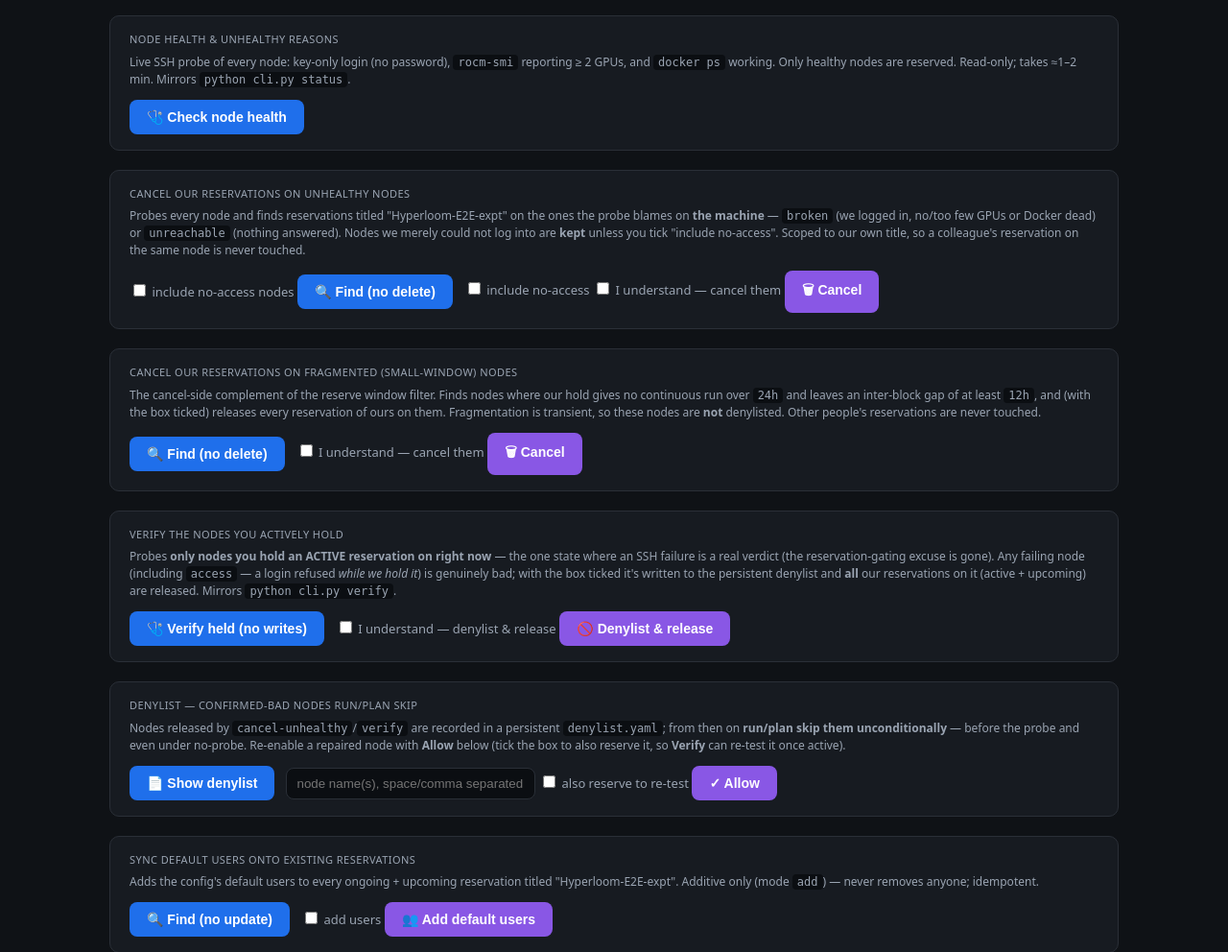
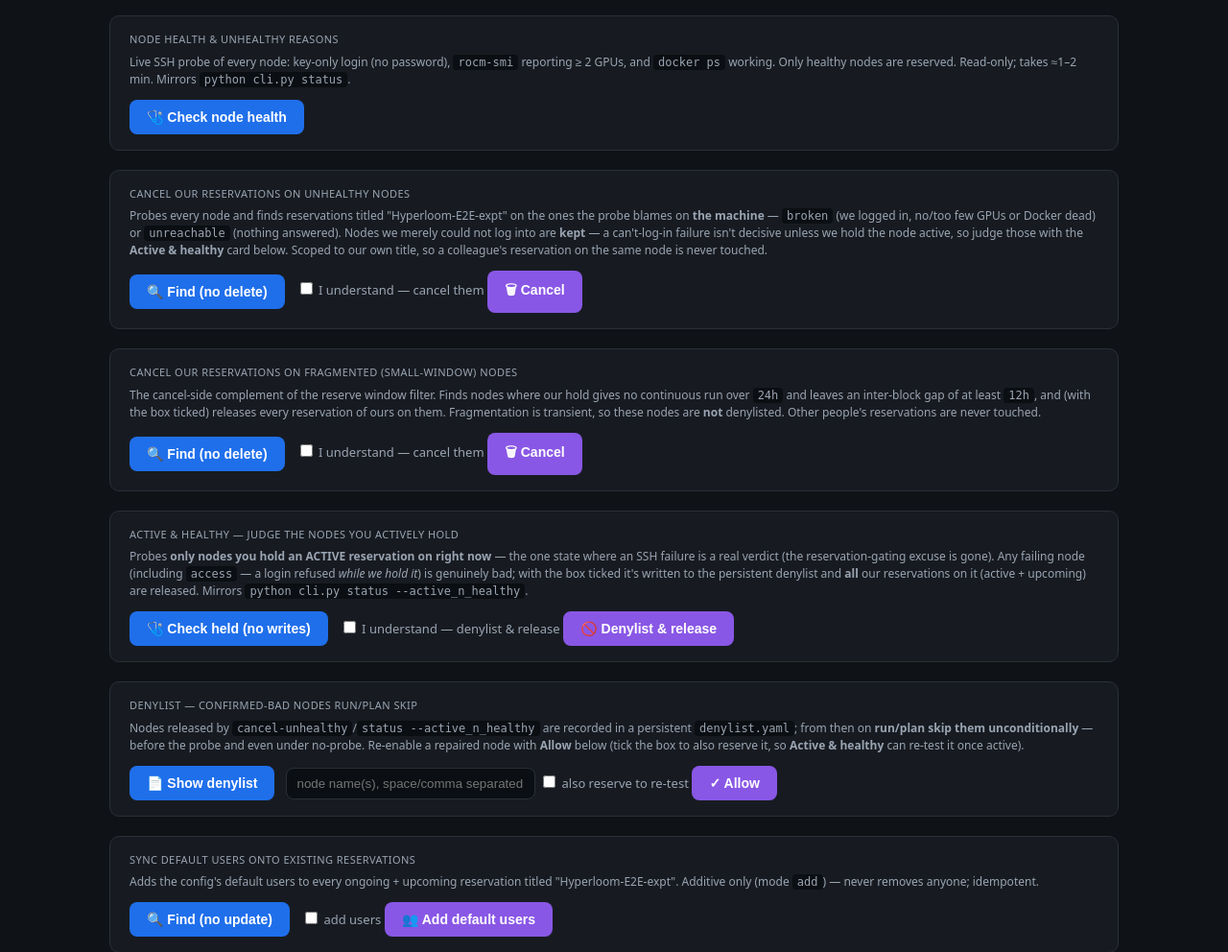
Before and after one commit to rodosingh/automatic-conductor-reserve, a Flask app: page / in a window 1280 px wide. Shown: the part 724-1716 px from the top of the page at 96% size. Run offline with Flask 3, Linux system fonts and the light colour scheme.

Commit message:
Fold verify into `status --active_n_healthy`; scope cancel-unhealthy to real faults
cancel-unhealthy no longer acts on can't-SSH (access) failures. Access is only
decisive while a reservation is ACTIVE, so those nodes are judged exclusively by
the active-&-healthy path. Removed the --include-access flag (CLI) and both
include_access checkboxes (web).

Replaced the standalone `verify` command with `status --active_n_healthy
[--commit]`, which reads more naturally as "check the nodes I actively hold and
are healthy". Renamed the Flask surface to /active-n-healthy accordingly
(engine verify_held kept as the internal implementation). Updated README.md and
HOW_TO_RUN.md throughout.

```diff
--- a/app.py
+++ b/app.py
@@ -14,7 +14,7 @@ import threading
 
 from flask import Flask, redirect, render_template, request, url_for
 
-from conductor_reserve import denylist, notify, probe
+from conductor_reserve import denylist, notify
 from conductor_reserve.config import load_config
 from conductor_reserve.engine import (CANCELLABLE_CLASSES, cancel_ids, cancel_small_gpu,
                                       cancel_small_window, cancel_unhealthy, run,
@@ -26,7 +26,7 @@ app = Flask(__name__)
 # Simple in-memory state for the last run + a lock so two clicks don't overlap.
 _lock = threading.Lock()
 _last = {"result": None, "log": [], "running": False, "cancel": None, "sync": None,
-         "reserved": None, "health": None, "unhealthy": None, "verify": None,
+         "reserved": None, "health": None, "unhealthy": None, "active_n_healthy": None,
          "denylist": None, "allow": None, "small_window": None}
 
 
@@ -87,13 +87,14 @@ def _do_health():
         _last["running"] = False
 
 
-def _do_cancel_unhealthy(commit: bool, include_access: bool):
+def _do_cancel_unhealthy(commit: bool):
     cfg = load_config()
     _last["log"] = []
     _last["running"] = True
-    classes = tuple(CANCELLABLE_CLASSES) + ((probe.CLASS_ACCESS,) if include_access else ())
+    # Only genuine machine faults (broken/unreachable). A can't-log-in (access) failure is not
+    # decisive for a node we don't actively hold — judge those with the active-&-healthy card.
     try:
-        _last["unhealthy"] = cancel_unhealthy(cfg, commit=commit, classes=classes,
+        _last["unhealthy"] = cancel_unhealthy(cfg, commit=commit, classes=CANCELLABLE_CLASSES,
                                               progress=lambda m: _last["log"].append(m))
     finally:
         _last["running"] = False
@@ -110,8 +111,9 @@ def _do_cancel_small_window(commit: bool):
         _last["running"] = False
 
 
-def _do_verify(commit: bool):
-    """Probe the nodes we hold ACTIVE now; with commit, denylist + release the bad ones.
+def _do_active_n_healthy(commit: bool):
+    """`status --active_n_healthy`: probe the nodes we hold ACTIVE now; with commit, denylist +
+    release the bad ones.
 
     Report-only find first, then act on exactly that list (cancel_ids + denylist.add) so a
     second live probe can't shift the verdict between what was shown and what is written.
@@ -128,7 +130,7 @@ def _do_verify(commit: bool):
                 [{"name": n["name"], "hostname": n.get("hostname"), "reason": n["reason"],
                   "cls": n["cls"]} for n in res["bad_nodes"]])
         res.update(committed=bool(commit), cancelled=cancelled, denylisted=denylisted)
-        _last["verify"] = res
+        _last["active_n_healthy"] = res
         _last["denylist"] = denylist.load()  # refresh the viewer after a change
     finally:
         _last["running"] = False
@@ -168,7 +170,7 @@ def index():
         reserved=_last["reserved"],
         health=_last["health"],
         unhealthy=_last["unhealthy"],
-        verify=_last["verify"],
+        active_n_healthy=_last["active_n_healthy"],
         denylist=_last["denylist"],
         allow=_last["allow"],
         small_window=_last["small_window"],
@@ -233,10 +235,9 @@ def status_route():
 def cancel_unhealthy_route():
     """List our reservations on probe-failing nodes (dry-run), or cancel them if confirmed."""
     do_commit = request.form.get("confirm") == "on"
-    include_access = request.form.get("include_access") == "on"
     if not _last["running"]:
         with _lock:
-            _do_cancel_unhealthy(commit=do_commit, include_access=include_access)
+            _do_cancel_unhealthy(commit=do_commit)
     return redirect(url_for("index"))
 
 
@@ -259,13 +260,13 @@ def reserved_route():
     return redirect(url_for("index"))
 
 
-@app.route("/verify", methods=["POST"])
-def verify_route():
+@app.route("/active-n-healthy", methods=["POST"])
+def active_n_healthy_route():
     """Probe nodes we hold active now (dry-run), or denylist+release the bad ones if confirmed."""
     do_commit = request.form.get("confirm") == "on"
     if not _last["running"]:
         with _lock:
-            _do_verify(commit=do_commit)
+            _do_active_n_healthy(commit=do_commit)
     return redirect(url_for("index"))
 
 
--- a/templates/index.html
+++ b/templates/index.html
@@ -207,16 +207,15 @@
       Probes every node and finds reservations titled "{{ config.title }}" on the ones the probe
       blames on <b>the machine</b> — <code>broken</code> (we logged in, no/too few GPUs or Docker
       dead) or <code>unreachable</code> (nothing answered). Nodes we merely could not log into are
-      <b>kept</b> unless you tick "include no-access". Scoped to our own title, so a colleague's
-      reservation on the same node is never touched.
+      <b>kept</b> — a can't-log-in failure isn't decisive unless we hold the node active, so judge
+      those with the <b>Active &amp; healthy</b> card below. Scoped to our own title, so a
+      colleague's reservation on the same node is never touched.
     </div>
     <div class="row">
       <form action="{{ url_for('cancel_unhealthy_route') }}" method="post">
-        <label class="mut" style="font-size:13px"><input type="checkbox" name="include_access"> include no-access nodes</label>
         <button class="btn btn-plan" {% if running %}disabled{% endif %}>🔍 Find (no delete)</button>
       </form>
       <form action="{{ url_for('cancel_unhealthy_route') }}" method="post" onsubmit="return confirm('Permanently cancel our reservations on the unhealthy nodes?');">
-        <label class="mut" style="font-size:13px"><input type="checkbox" name="include_access"> include no-access</label>
         <label class="mut" style="font-size:13px"><input type="checkbox" name="confirm"> I understand — cancel them</label>
         <button class="btn btn-commit" {% if running %}disabled{% endif %}>🗑 Cancel</button>
       </form>
@@ -318,44 +317,44 @@
   </div>
 
   <div class="card">
-    <div class="kv"><b>Verify the nodes you actively hold</b></div>
+    <div class="kv"><b>Active &amp; healthy — judge the nodes you actively hold</b></div>
     <div class="mut" style="font-size:12px;margin:6px 0 12px">
       Probes <b>only nodes you hold an ACTIVE reservation on right now</b> — the one state where an
       SSH failure is a real verdict (the reservation-gating excuse is gone). Any failing node
       (including <code>access</code> — a login refused <i>while we hold it</i>) is genuinely bad;
       with the box ticked it's written to the persistent denylist and <b>all</b> our reservations
-      on it (active + upcoming) are released. Mirrors <code>python cli.py verify</code>.
+      on it (active + upcoming) are released. Mirrors <code>python cli.py status --active_n_healthy</code>.
     </div>
     <div class="row">
-      <form action="{{ url_for('verify_route') }}" method="post">
-        <button class="btn btn-plan" {% if running %}disabled{% endif %}>🩺 Verify held (no writes)</button>
+      <form action="{{ url_for('active_n_healthy_route') }}" method="post">
+        <button class="btn btn-plan" {% if running %}disabled{% endif %}>🩺 Check held (no writes)</button>
       </form>
-      <form action="{{ url_for('verify_route') }}" method="post" onsubmit="return confirm('Denylist + release the still-unhealthy nodes you actively hold?');">
+      <form action="{{ url_for('active_n_healthy_route') }}" method="post" onsubmit="return confirm('Denylist + release the still-unhealthy nodes you actively hold?');">
         <label class="mut" style="font-size:13px"><input type="checkbox" name="confirm"> I understand — denylist &amp; release</label>
         <button class="btn btn-commit" {% if running %}disabled{% endif %}>🚫 Denylist &amp; release</button>
       </form>
     </div>
-    {% if verify %}
+    {% if active_n_healthy %}
       <div style="margin-top:12px">
-        <div class="kv"><b>{{ verify.held }} node(s) held ACTIVE now · {{ verify.healthy_held }} healthy · {{ verify.bad_nodes|length }} still unhealthy while held{% if verify.committed %} — released {{ verify.cancelled|length }} reservation(s), denylisted {{ verify.denylisted|length }}{% endif %}</b></div>
-        {% if verify.bad_nodes %}
+        <div class="kv"><b>{{ active_n_healthy.held }} node(s) held ACTIVE now · {{ active_n_healthy.healthy_held }} healthy · {{ active_n_healthy.bad_nodes|length }} still unhealthy while held{% if active_n_healthy.committed %} — released {{ active_n_healthy.cancelled|length }} reservation(s), denylisted {{ active_n_healthy.denylisted|length }}{% endif %}</b></div>
+        {% if active_n_healthy.bad_nodes %}
         <table style="margin-top:8px">
           <thead><tr><th>Node</th><th>Pool</th><th>Class</th><th>Reason</th></tr></thead>
           <tbody>
-          {% for n in verify.bad_nodes|sort(attribute='name') %}
+          {% for n in active_n_healthy.bad_nodes|sort(attribute='name') %}
             <tr><td>{{ n.name }}</td><td class="mut">{{ n.pool }}</td>
                 <td class="mut">{{ n.cls }}</td>
                 <td><span class="pill failed">{{ n.reason }}</span></td></tr>
           {% endfor %}
           </tbody>
         </table>
-        {% if verify.to_cancel %}
+        {% if active_n_healthy.to_cancel %}
         <table style="margin-top:12px">
           <thead><tr><th>Node</th><th>Start</th><th>End</th><th>Status</th></tr></thead>
           <tbody>
-          {% for r in verify.to_cancel %}
+          {% for r in active_n_healthy.to_cancel %}
             <tr><td>{{ r.node_name }}</td><td>{{ r.date_start[:16] }}</td><td>{{ r.date_end[:16] }}</td>
-                <td>{% if r.id in verify.cancelled %}<span class="pill created">released</span>{% else %}<span class="pill planned">found</span>{% endif %}</td></tr>
+                <td>{% if r.id in active_n_healthy.cancelled %}<span class="pill created">released</span>{% else %}<span class="pill planned">found</span>{% endif %}</td></tr>
           {% endfor %}
           </tbody>
         </table>
@@ -368,10 +367,11 @@
   <div class="card">
     <div class="kv"><b>Denylist — confirmed-bad nodes run/plan skip</b></div>
     <div class="mut" style="font-size:12px;margin:6px 0 12px">
-      Nodes released by <code>cancel-unhealthy</code>/<code>verify</code> are recorded in a
-      persistent <code>denylist.yaml</code>; from then on <b>run/plan skip them unconditionally</b>
-      — before the probe and even under no-probe. Re-enable a repaired node with <b>Allow</b>
-      below (tick the box to also reserve it, so <b>Verify</b> can re-test it once active).
+      Nodes released by <code>cancel-unhealthy</code>/<code>status --active_n_healthy</code> are
+      recorded in a persistent <code>denylist.yaml</code>; from then on <b>run/plan skip them
+      unconditionally</b> — before the probe and even under no-probe. Re-enable a repaired node
+      with <b>Allow</b> below (tick the box to also reserve it, so <b>Active &amp; healthy</b> can
+      re-test it once active).
     </div>
     <div class="row">
       <form action="{{ url_for('denylist_route') }}" method="post">
```
Also changed, not shown: HOW_TO_RUN.md (+27 -20 lines), cli.py (+23 -18 lines), README.md.
